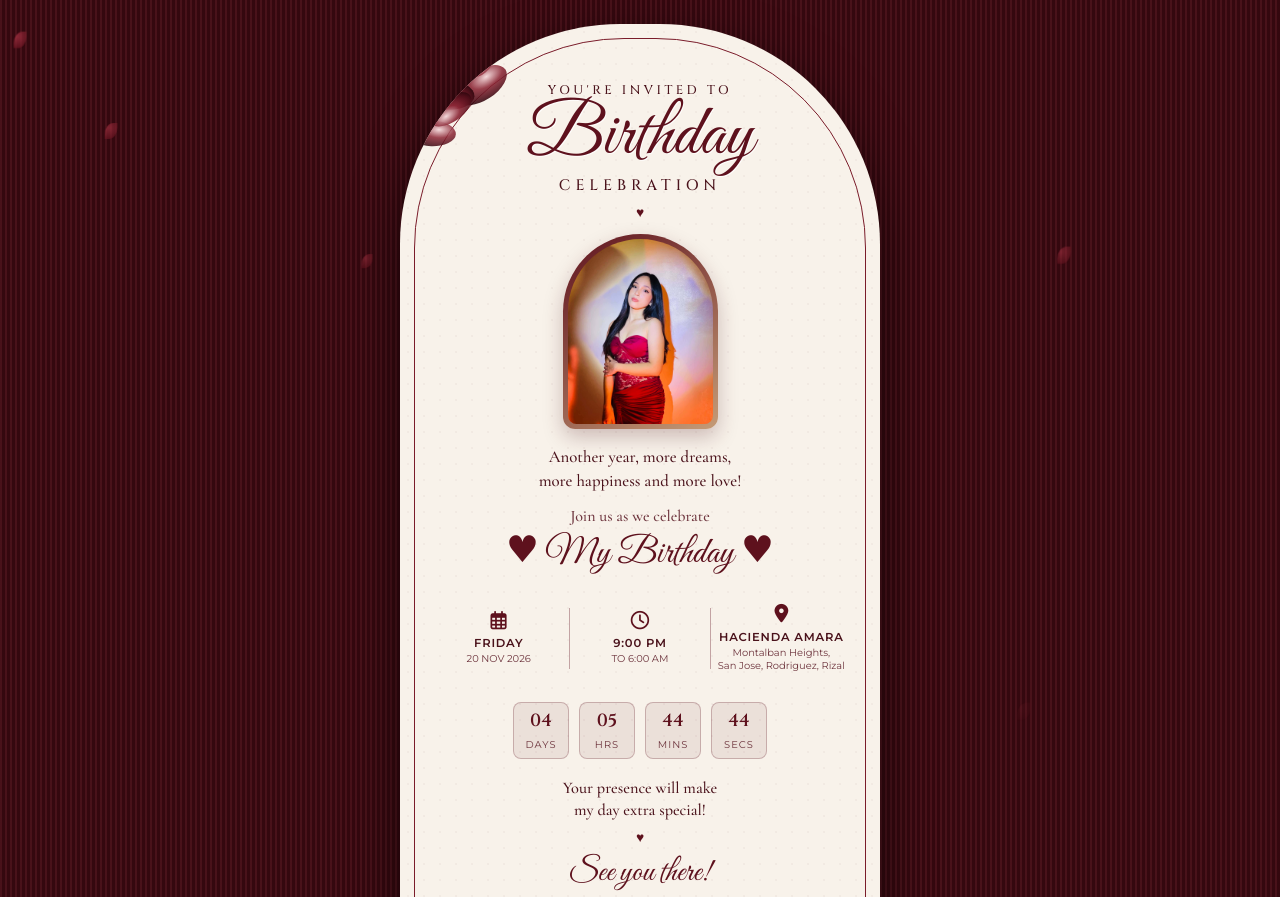
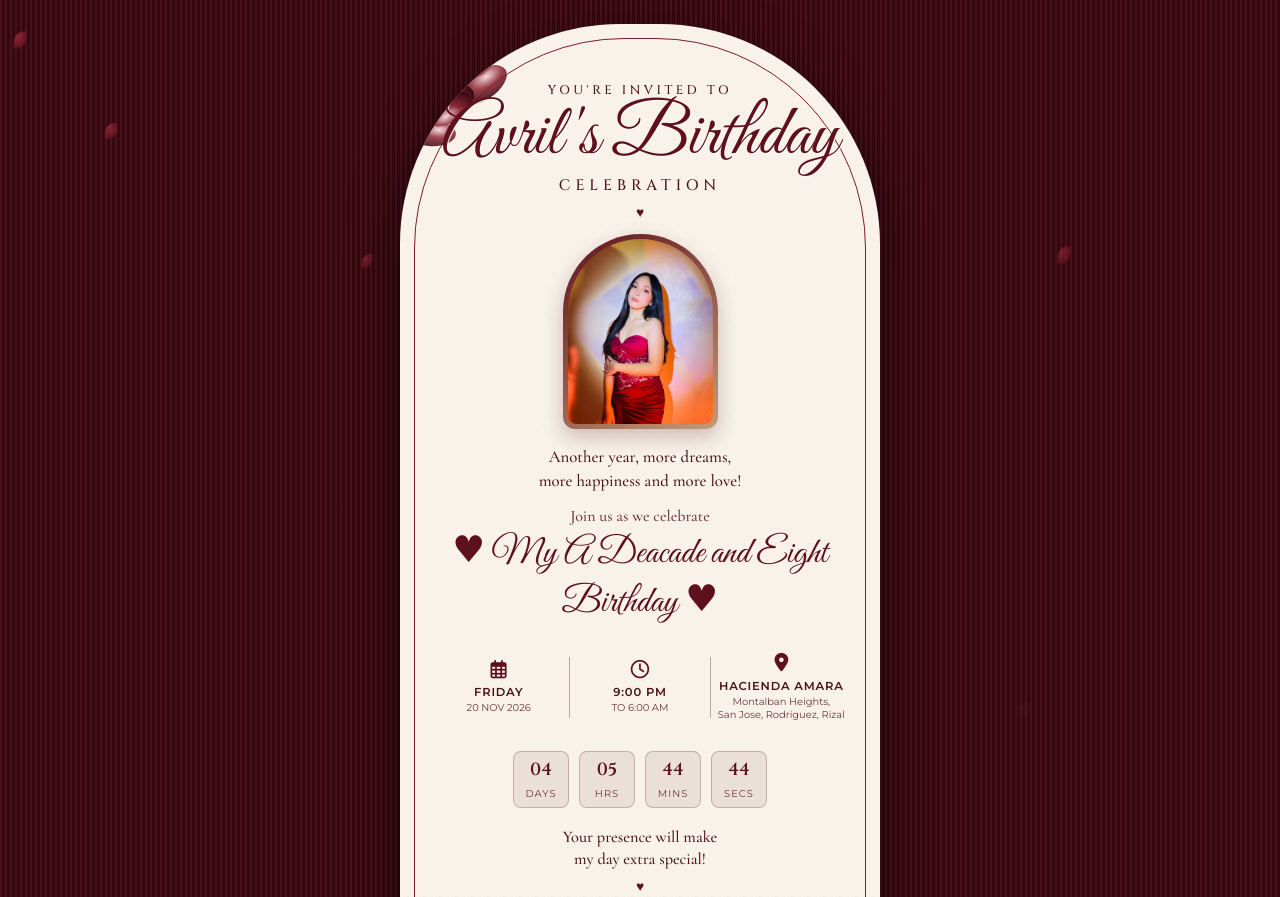
Before and after one commit to Anth-vril/Your-invited-to-my-Birthday-, a plain HTML site: page index.html in a window 1280 px wide. Shown: the top 897 px of the page. Drawn offline with nearby package versions, Linux system fonts and the light colour scheme.

Commit message:
Update index.html

```diff
--- a/index.html
+++ b/index.html
@@ -57,7 +57,7 @@
       <!-- Card Content -->
       <div class="card-content">
         <p class="subtitle-top">YOU'RE INVITED TO</p>
-        <h1 class="main-title">Birthday</h1>
+        <h1 class="main-title">Avril's Birthday</h1>
         <p class="subtitle-bottom">CELEBRATION</p>
 
         <div class="heart-divider">♥</div>
@@ -75,7 +75,7 @@
         </p>
 
         <p class="join-text">Join us as we celebrate</p>
-        <h2 class="script-sub">♥ My Birthday ♥</h2>
+        <h2 class="script-sub">♥ My A Deacade and Eight Birthday ♥</h2>
 
         <!-- Event Details Grid -->
         <div class="details-grid">
```
